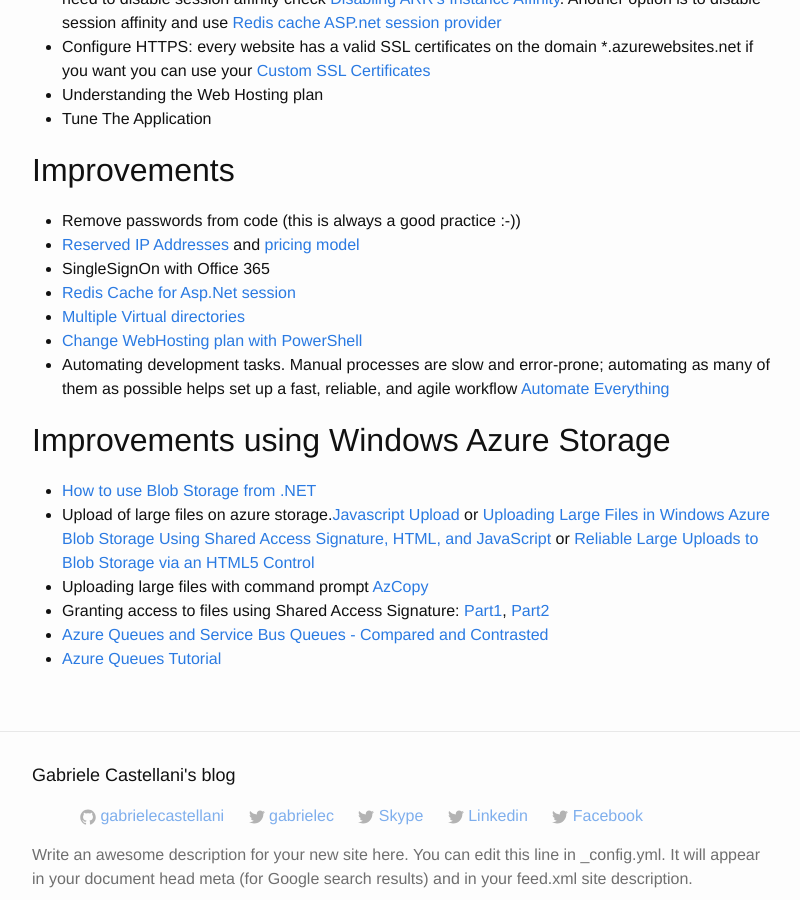
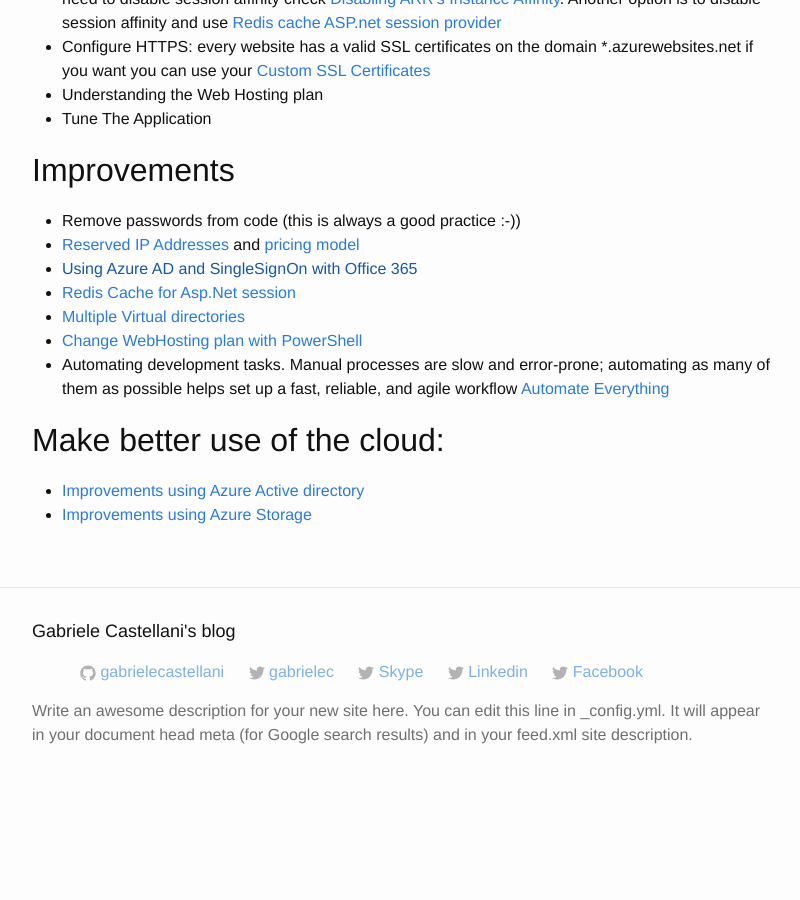
Before and after one commit to GabrieleCastellani/gabrielecastellani.github.io, a Jekyll site: the page built from MigrationGuide/2TWebsites.md, in a window 1280 px wide and 900 px high, scrolled down 2680 px. Shown: the whole window, without its empty margins (238-1038 px from the left). Built offline with Jekyll 4.4.1, drawn with Linux system fonts in a browser that asks for light colours; Markdown is read by kramdown in place of the engine named in the settings; comment, search, counter and statistics services are not loaded; after the commit the page ends 3487 px from its top, so only the background shows below that; some of the changed text lies outside the part shown.

Commit message:
new content

```diff
--- a/MigrationGuide/2TWebsites.md
+++ b/MigrationGuide/2TWebsites.md
@@ -15,8 +15,8 @@
 The Web application need setup of components?
 
 - Crystal reports is a typical example, if you need it you have to consider [Cloud Services Guide](/migrationguide/cloud-services/)
-- Do you need a setup of custom Fonts? If you are using in .Net you can loading at runtime otherwise consider [Cloud Services Guide](/migrationguide/cloud-services/)
-- Do you need the setup of a custom windows service? If you have the source code of this service we will cover it later in the flow.
+- Do you need a setup of custom Fonts? If you are using in .Net you can load them at runtime otherwise consider [Cloud Services Guide](/migrationguide/cloud-services/)
+- Do you need the setup of a custom windows service? If you have the source code of this service we will cover it later in the flow. Basically we can use WebJobs or a WorkerRole.
 
 The Web application need to communicate on custom TCP/IP Port?
 
@@ -56,19 +56,13 @@
 ##Improvements
 - Remove passwords from code (this is always a good practice :-))
 - [Reserved IP Addresses](https://msdn.microsoft.com/en-us/library/azure/dn690120.aspx) and [pricing model](http://azure.microsoft.com/en-us/pricing/details/ip-addresses/)
-- SingleSignOn with Office 365
+- [Using Azure AD and SingleSignOn with Office 365]()
 - [Redis Cache for Asp.Net session](http://azure.microsoft.com/it-it/documentation/articles/cache-dotnet-how-to-use-azure-redis-cache/#store-session)
 - [Multiple Virtual directories](http://blogs.msdn.com/b/tomholl/archive/2014/09/22/deploying-multiple-virtual-directories-to-a-single-azure-website.aspx)
 - [Change WebHosting plan with PowerShell](http://stackoverflow.com/questions/24892220/change-azure-website-web-hosting-plan-mode-using-powershell)
 -  Automating development tasks. Manual processes are slow and error-prone; automating as many of them as possible helps set up a fast, reliable, and agile workflow [Automate Everything](http://www.asp.net/aspnet/overview/developing-apps-with-windows-azure/building-real-world-cloud-apps-with-windows-azure/automate-everything)
 
+##Make better use of the cloud:
 
-
-##Improvements using Windows Azure Storage
-
-- [How to use Blob Storage from .NET](http://azure.microsoft.com/en-us/documentation/articles/storage-dotnet-how-to-use-blobs/)
-- Upload of large files on azure storage.[Javascript Upload](http://blogs.msdn.com/b/windowsazurestorage/archive/2014/02/03/windows-azure-storage-introducing-cors.aspx) or [Uploading Large Files in Windows Azure Blob Storage Using Shared Access Signature, HTML, and JavaScript ](http://gauravmantri.com/2013/02/16/uploading-large-files-in-windows-azure-blob-storage-using-shared-access-signature-html-and-javascript/ ) or [Reliable Large Uploads to Blob Storage via an HTML5 Control](https://msdn.microsoft.com/en-us/library/azure/hh824678.aspx)
-- Uploading large files with command prompt [AzCopy](http://blogs.msdn.com/b/windowsazurestorage/archive/2014/10/29/azcopy-announcing-general-availability-of-azcopy-3-0-plus-preview-release-of-azcopy-4-0-with-table-and-file-support.aspx)
-- Granting access to files using Shared Access Signature: [Part1](http://azure.microsoft.com/en-gb/documentation/articles/storage-dotnet-shared-access-signature-part-1/), [Part2](http://azure.microsoft.com/en-gb/documentation/articles/storage-dotnet-shared-access-signature-part-2/)
-- [Azure Queues and Service Bus Queues - Compared and Contrasted](http://msdn.microsoft.com/en-us/library/hh767287\(VS.103\).aspx)
-- [Azure Queues Tutorial](http://azure.microsoft.com/en-us/documentation/articles/storage-dotnet-how-to-use-queues/)
+- [Improvements using Azure Active directory](/migrationguide/Azure-Ad/)
+- [Improvements using Azure Storage](/migrationguide/Azure-Storage/)
```
Also changed, not shown: MigrationGuide/2TAzureAD.md (added, +18 -0 lines), MigrationGuide/2TCS.md (+7 -0 lines), MigrationGuide/2TStorage.md (added, +15 -0 lines), MigrationGuide/MigrationGuide.md (+13 -0 lines).
